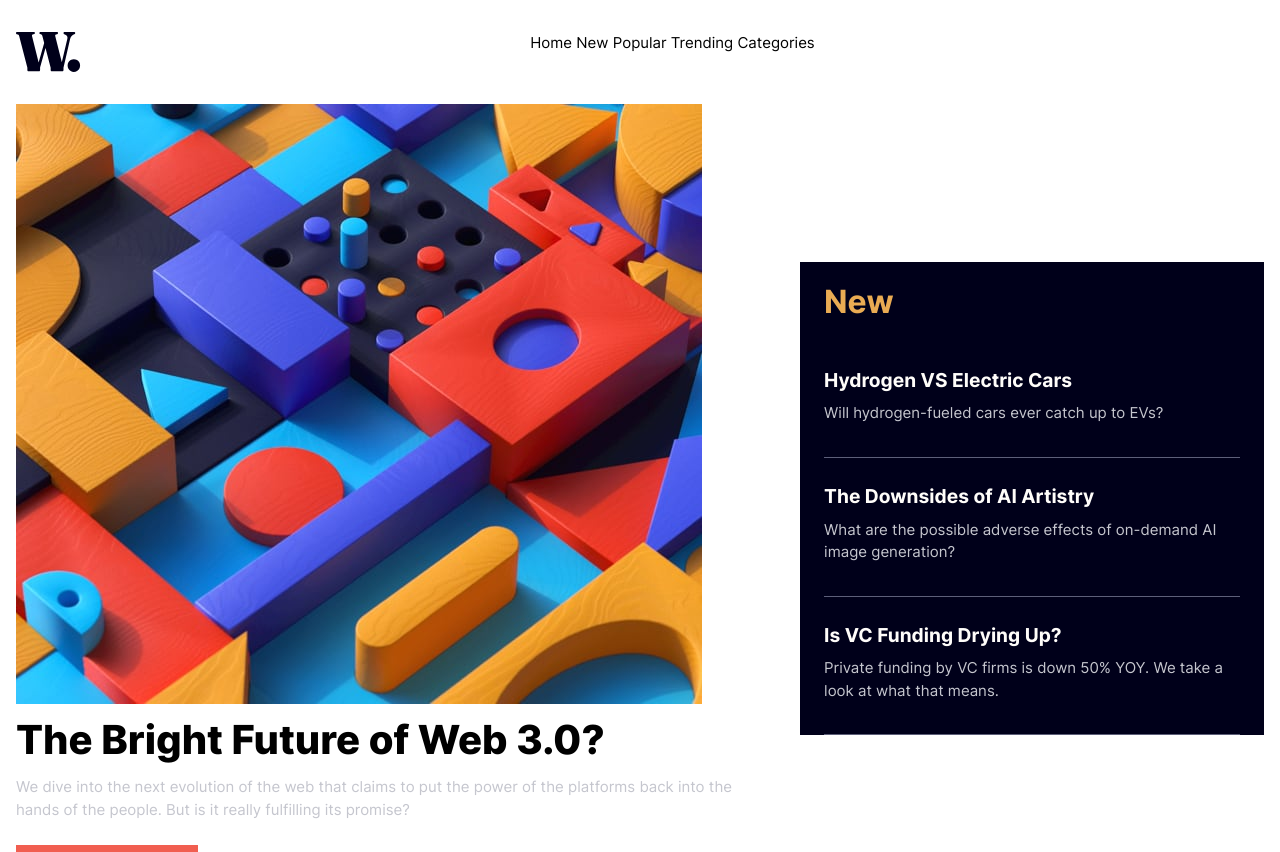
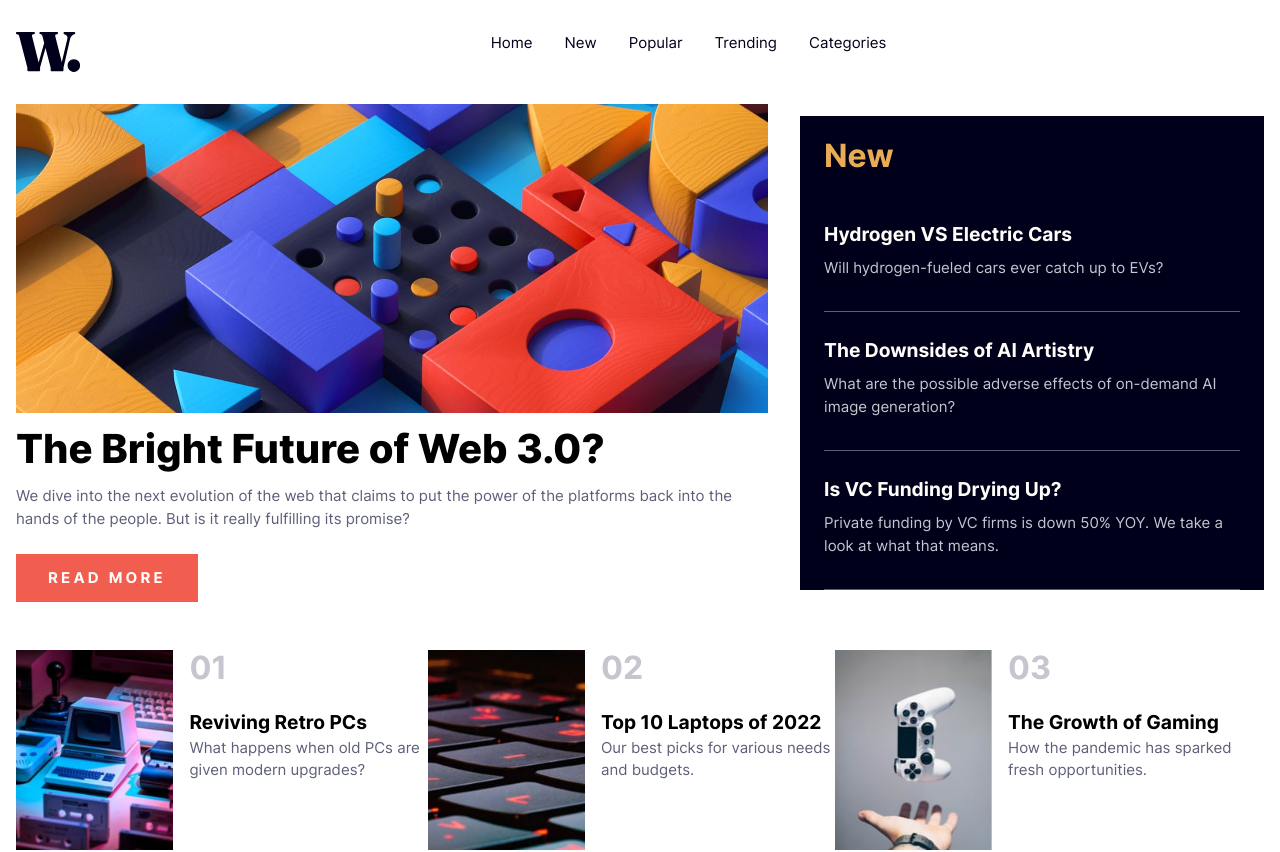
Before and after one commit to sclingan/news-homepage, a React (Vite) app: page / in a window 1280 px wide. Shown: the top 852 px of the page. Built offline with nearby package versions, Linux system fonts and the light colour scheme.

Commit message:
Adjusting images, adding alt text. fixing text

```diff
--- a/src/App.css
+++ b/src/App.css
@@ -48,10 +48,10 @@ p, h1, h2, h3, h4, h5, h6 {
   font-display: swap;
 }
 /* TODO:
-   fix picture element, add breakpoints
    adjust thumbnail sizes
-   fix body background color, maybe cream?
    fix section spacing on info divs
+   fix aside positioning
+   fix nav position
 */
 body {
   font-family: "Inter";
@@ -105,6 +105,10 @@ aside {
   padding-inline: 1.5rem;
 }
 
+aside p {
+  color: hsl(233, 8%, 79%);
+}
+
 .div_aside {
   border-bottom: 0.02rem solid hsl(236, 13%, 42%);
   padding-block: 1rem;
@@ -132,7 +136,7 @@ h4 {
 }
 
 p {
-  color: hsl(233, 8%, 79%);
+  color: hsl(236, 13%, 42%);
   padding-bottom: 1rem;
 }
 
@@ -158,6 +162,12 @@ button {
   margin-top: 0.5rem;
 }
 
+a {
+  text-decoration: none;
+  padding-left: 2rem;
+  color: hsl(240, 100%, 5%);
+}
+
 @media (min-width: 50rem) {
   main {
     grid-template-columns: auto auto auto;
--- a/src/App.scss
+++ b/src/App.scss
@@ -20,10 +20,10 @@ $fw-800: 800;
 $font-family: 'Inter';
 
 /* TODO:
-   fix picture element, add breakpoints
    adjust thumbnail sizes
-   fix body background color, maybe cream?
    fix section spacing on info divs
+   fix aside positioning
+   fix nav position
 */
 
 body {
@@ -67,7 +67,6 @@ section {
 }
 
 .thumbnail {
-    // max-width: 50%;
     padding-inline: 1rem;
     padding-left: 0;
     padding-block: 1rem;
@@ -77,6 +76,10 @@ aside {
     background-color: $neutral-dark-blue;
     color: $neutral-white;
     padding-inline: 1.5rem;
+}
+
+aside p {
+    color: $neutral-gray-blue;
 }
 
 .div_aside {
@@ -109,7 +112,7 @@ h4 {
 }
 
 p {
-    color: $neutral-gray-blue;
+    color: $neutral-dark-gray-blue;
     padding-bottom: 1rem;
 }
 
@@ -134,6 +137,12 @@ p {
     margin-top: 0.5rem;
   }
 
+  a {
+    text-decoration: none;
+    padding-left: 2rem;
+    color: $neutral-dark-blue;
+  }
+
 @media(min-width: 50rem) {
     main {
         grid-template-columns: auto auto auto;
--- a/src/Article.tsx
+++ b/src/Article.tsx
@@ -7,9 +7,8 @@ function Article() {
     return (
         <article>
             <picture>
-                <source srcSet={web3} media=''></source>
-                <source srcSet={web3Desktop} media=''></source>
-                <img src={web3} alt=''></img>
+                <source srcSet={web3Desktop} media='(min-width: 50rem)'></source>
+                <img src={web3} alt='colorful blocks, pegs and triangles'></img>
             </picture>
              <h2>The Bright Future of Web 3.0?</h2>
 
--- a/src/Header.tsx
+++ b/src/Header.tsx
@@ -4,13 +4,13 @@ function Header() {
 
     return (
         <header>
-            <img src={logo} alt=""></img>
+            <img src={logo} alt="a W logo"></img>
             <nav>
-            Home
-            New
-            Popular
-            Trending
-            Categories
+              <a href="">Home</a>
+              <a href="">New</a>
+              <a href="">Popular</a>
+              <a href="">Trending</a>
+              <a href="">Categories</a>
             </nav>
         </header>
     )
--- a/src/Section.tsx
+++ b/src/Section.tsx
@@ -8,7 +8,7 @@ function Section() {
     return (
         <section>
             <div className='section_div'>
-                <img className='thumbnail' src={retro} alt=''></img>
+                <img className='thumbnail' src={retro} alt='old style computers, gameboy and cassette tapes'></img>
                 <div>
                   <h3 className='section_heading'>01</h3>
                   <h4 className='section_sub_heading'>Reviving Retro PCs</h4>
@@ -16,7 +16,7 @@ function Section() {
                 </div>
             </div>
             <div className='section_div'>
-                <img className='thumbnail' src={laptop} alt=''></img>
+                <img className='thumbnail' src={laptop} alt='black and glowing red keyboard'></img>
                 <div>
                   <h3 className='section_heading'>02</h3>
                   <h4 className='section_sub_heading'>Top 10 Laptops of 2022</h4>
@@ -24,7 +24,7 @@ function Section() {
                 </div>
             </div>
             <div className='section_div'>
-                <img className='thumbnail' src={gaming} alt=''></img>
+                <img className='thumbnail' src={gaming} alt='video game controller floating above an open hand'></img>
                 <div>
                   <h3 className='section_heading'>03</h3>
                   <h4 className='section_sub_heading'>The Growth of Gaming</h4>
```
Also changed, not shown: 1 other file (tests, documents, lock files or other folders).
